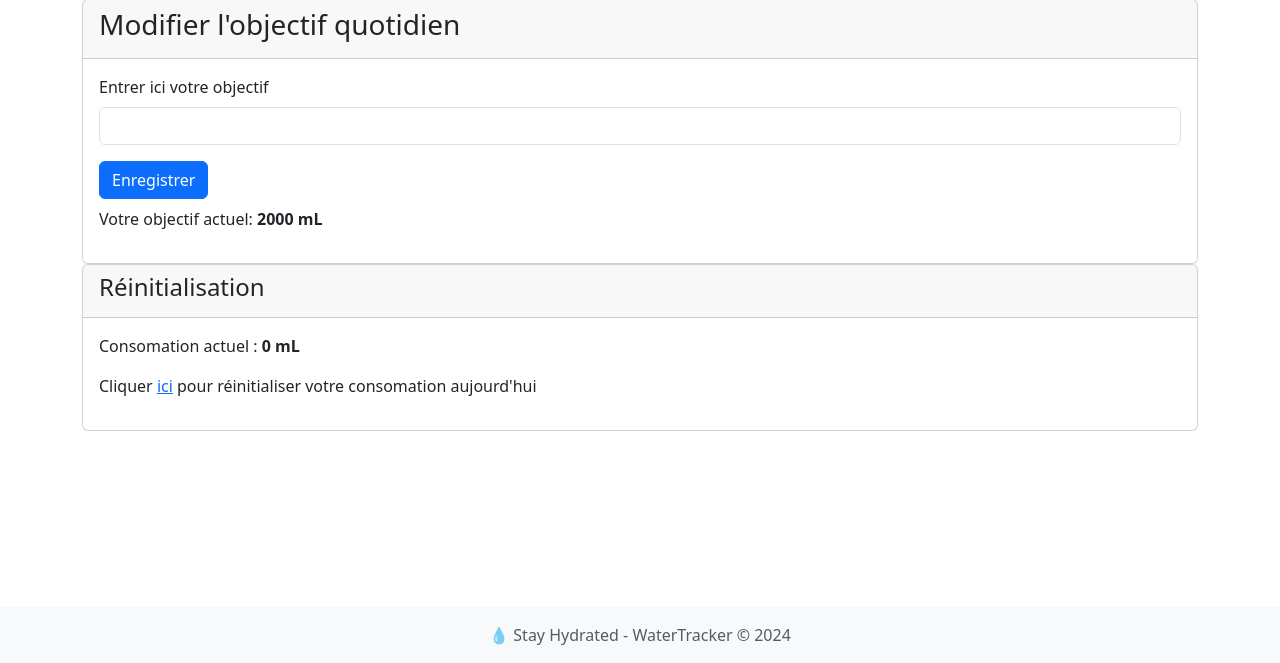
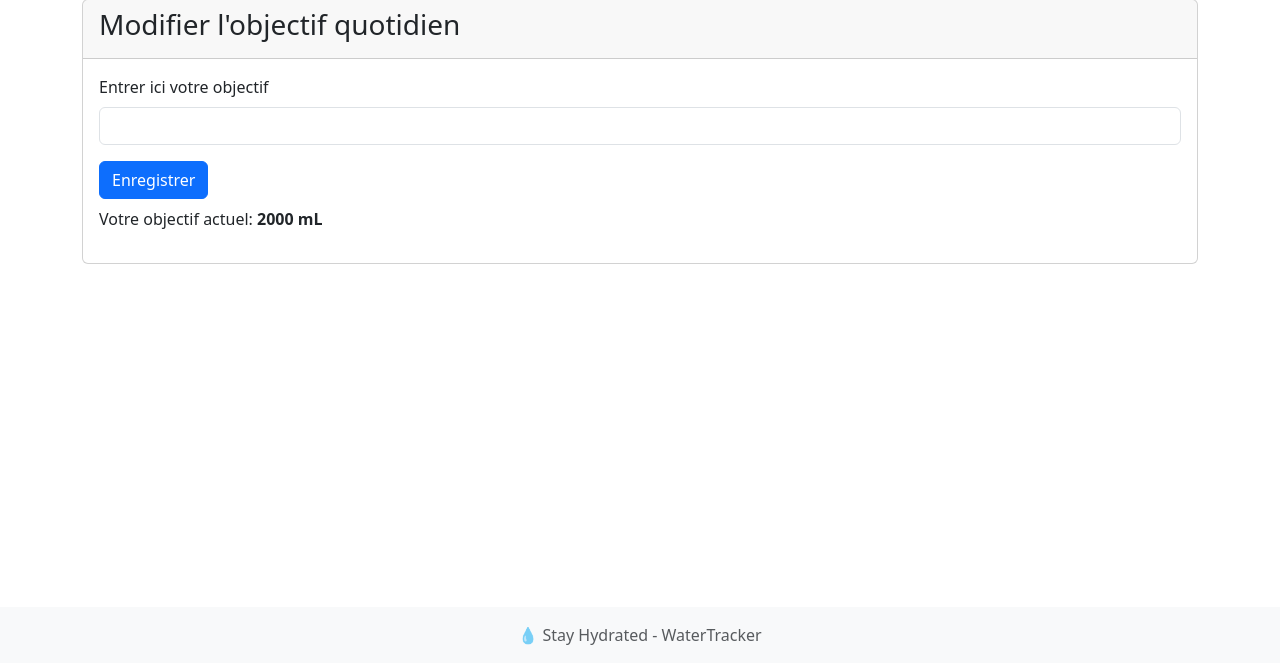
Before and after one commit to NanteRhak/waterTracker, a Flask app: page /settings in a window 1280 px wide. Shown: the part 137-800 px from the top of the page. Run offline with Flask 3, Linux system fonts and the light colour scheme; some libraries are stand-ins or nearby versions.

Commit message:
Modifications: - Supptesion du boutton réinitialisation manuelle dans les paramètres - Ajout d'une petite précisiom sur la capacité du verre - Petite modification sur le footer de base.html

```diff
--- a/app.py
+++ b/app.py
@@ -14,7 +14,7 @@ bootstrap = Bootstrap5(app)
 
 class WaterIntake(FlaskForm):
     quantity = DecimalField('Quantité', validators=[DataRequired(), NumberRange(min=0.1)])
-    unit = SelectField('Type', choices=[('mL','mL'),('verre','verre')])
+    unit = SelectField('Type', choices=[('mL','mL'),('verre (250 mL)','verre (250 mL)')])
     submit = SubmitField('Ajouter')
 
 class SetGoal(FlaskForm):
--- a/templates/base.html
+++ b/templates/base.html
@@ -55,7 +55,7 @@
 
     <footer class="bg-light mt-auto py-3">
         <div class="container text-center">
-            <span class="text-muted">💧 Stay Hydrated - WaterTracker © 2024</span>
+            <span class="text-muted">💧 Stay Hydrated - WaterTracker </span>
         </div>
     </footer>
 
--- a/templates/settings.html
+++ b/templates/settings.html
@@ -15,14 +15,4 @@
 	</div>
 	</div>
 
-	<div class="card">
-		<div class="card-header">
-			<h4>Réinitialisation</h3>
-	</div>
-	<div class="card-body">
-		<p>Consomation actuel : <strong>{{ session.current_total }} mL</strong> </p>
-	<p>Cliquer <a href="{{ url_for('reset_progress')}}">ici</a> pour réinitialiser votre consomation aujourd'hui</p>
-	</div>
-	</div>
-	</div>
 {% endblock %}
```
